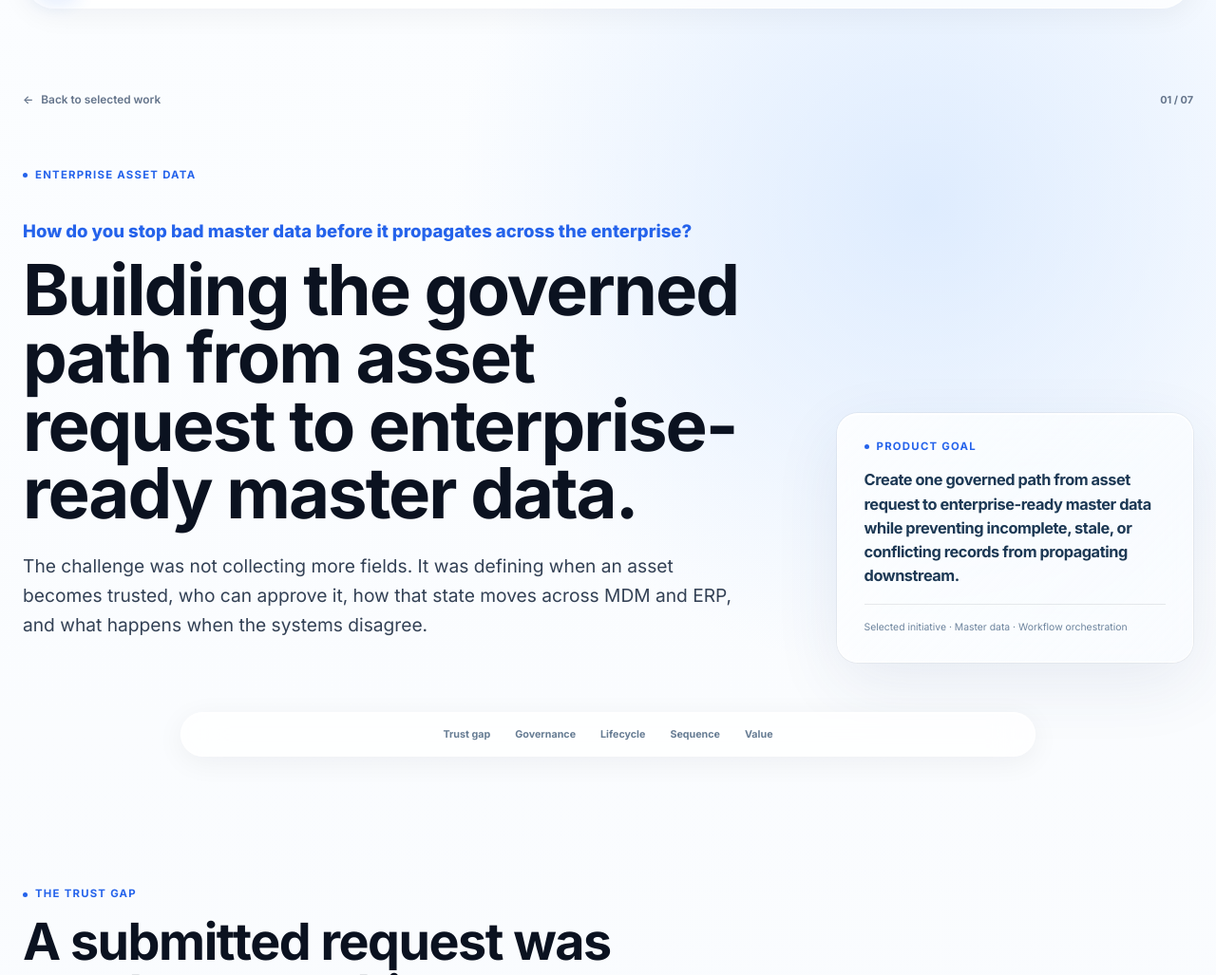
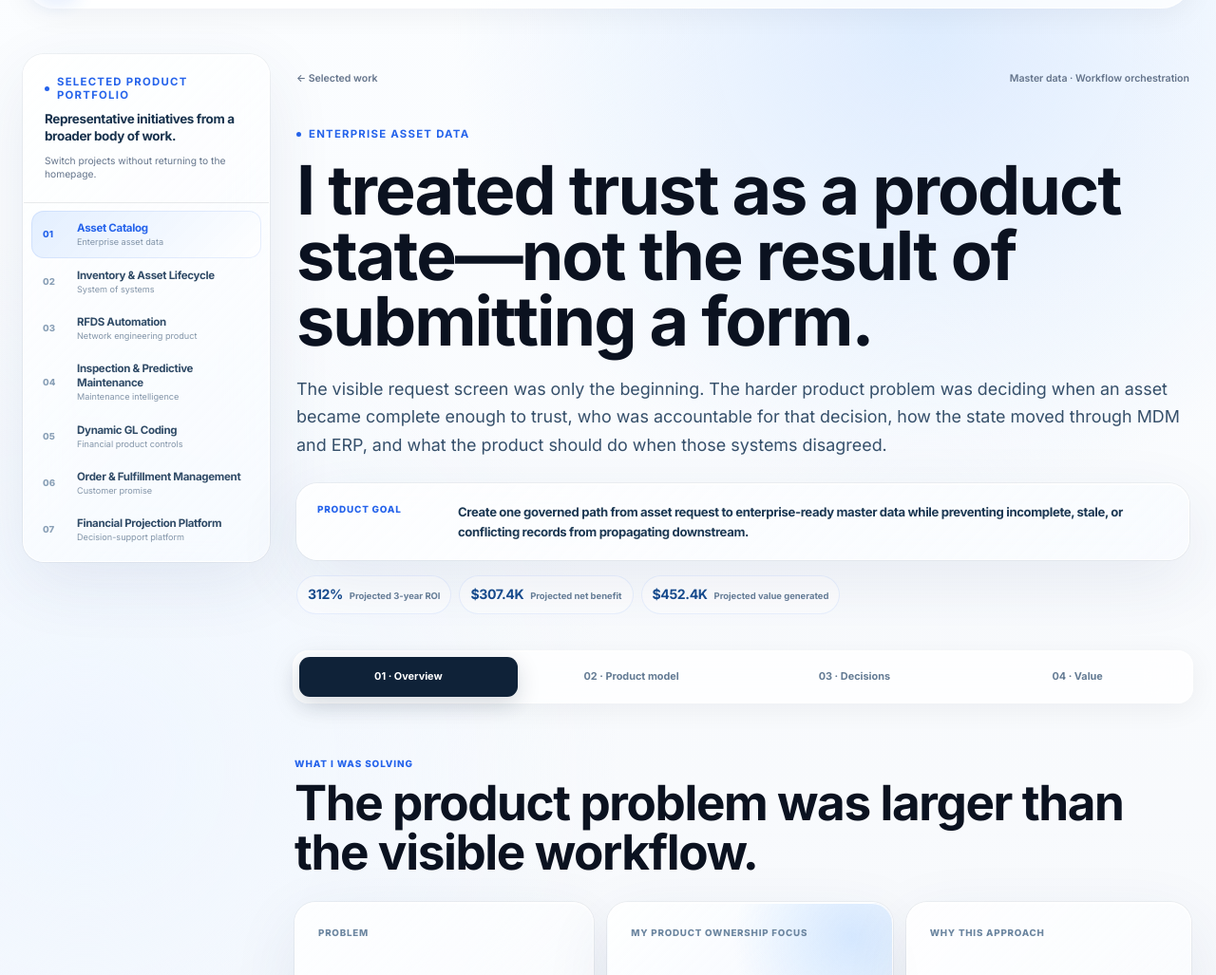
Before and after one commit to pvnskj/Test12, an Astro site: page /Test12/work/asset-catalog/ in a window 1280 px wide. Shown: the part 73-1100 px from the top of the page at 95% size. Built offline with nearby package versions, Linux system fonts and the light colour scheme; Astro itself is replaced by a stand-in of ours.

Commit message:
Replace long project pages with compact story workspace

```diff
--- a/src/pages/work/[slug].astro
+++ b/src/pages/work/[slug].astro
@@ -1,6 +1,6 @@
 ---
 import BaseLayout from '../../layouts/BaseLayout.astro';
-import ProjectStory from '../../components/ProjectStory.astro';
+import ProjectWorkspace from '../../components/ProjectWorkspace.astro';
 import { projects, type Project } from '../../data/projects';
 
 export function getStaticPaths() {
@@ -12,105 +12,11 @@ interface Props {
 }
 
 const { project } = Astro.props;
-const base = import.meta.env.BASE_URL;
-const nextProject = projects[(projects.findIndex((item) => item.slug === project.slug) + 1) % projects.length]!;
-
-const navBySlug: Record<string, { id: string; label: string }[]> = {
-  'asset-catalog': [
-    { id: 'trust-gap', label: 'Trust gap' },
-    { id: 'governance-model', label: 'Governance' },
-    { id: 'trusted-lifecycle', label: 'Lifecycle' },
-    { id: 'delivery-sequence', label: 'Sequence' },
-    { id: 'asset-value', label: 'Value' },
-  ],
-  inventory: [
-    { id: 'fractured-truth', label: 'Fractured truth' },
-    { id: 'authority-model', label: 'Authority' },
-    { id: 'custody', label: 'Custody' },
-    { id: 'recovery', label: 'Recovery' },
-    { id: 'inventory-value', label: 'Value' },
-  ],
-  rfds: [
-    { id: 'spreadsheet-bottleneck', label: 'Bottleneck' },
-    { id: 'knowledge-model', label: 'Knowledge model' },
-    { id: 'automation-boundary', label: 'Automation boundary' },
-    { id: 'risk-sequence', label: 'Risk sequence' },
-    { id: 'rfds-value', label: 'Outcome' },
-  ],
-  inspection: [
-    { id: 'maintenance-maturity', label: 'Maturity' },
-    { id: 'decision-engine', label: 'Decision engine' },
-    { id: 'field-economics', label: 'Field economics' },
-    { id: 'feedback-loop', label: 'Feedback loop' },
-    { id: 'inspection-value', label: 'Value' },
-  ],
-  'gl-coding': [
-    { id: 'policy-pressure', label: 'Policy pressure' },
-    { id: 'code-anatomy', label: 'Code anatomy' },
-    { id: 'control-model', label: 'Controls' },
-    { id: 'policy-product', label: 'Ownership lens' },
-    { id: 'gl-value', label: 'Value' },
-  ],
-  'order-fulfillment': [
-    { id: 'promise-gap', label: 'Promise gap' },
-    { id: 'order-state', label: 'Order state' },
-    { id: 'exception-design', label: 'Exceptions' },
-    { id: 'promise-sequence', label: 'Sequence' },
-    { id: 'order-value', label: 'Operating value' },
-  ],
-  'financial-projections': [
-    { id: 'decision-quality', label: 'Decision quality' },
-    { id: 'service-model', label: 'Service model' },
-    { id: 'model-risk', label: 'Model risk' },
-    { id: 'economic-sequence', label: 'Sequence' },
-    { id: 'financial-value', label: 'Value' },
-  ],
-};
-
-const storyNav = navBySlug[project.slug] ?? [];
 ---
 
 <BaseLayout
   title={`${project.title} | Venkata Parimi`}
   description={`${project.question} ${project.productGoal}`}
 >
-  <article class="case-study v4-case">
-    <section class="case-hero shell v4-case-hero">
-      <a class="back-link" href={`${base}#work`}><span aria-hidden="true">←</span> Back to selected work</a>
-      <div class="case-counter">{project.index} / {String(projects.length).padStart(2, '0')}</div>
-
-      <div class="v4-case-hero-grid">
-        <div class="case-hero-copy" data-reveal>
-          <p class="eyebrow">{project.eyebrow}</p>
-          <p class="v4-case-question">{project.question}</p>
-          <h1>{project.headline}</h1>
-          <p class="case-summary">{project.summary}</p>
-        </div>
-
-        <aside class="v4-goal-card glass-card" data-reveal aria-label="Product Goal">
-          <span class="eyebrow">Product Goal</span>
-          <strong>{project.productGoal}</strong>
-          <div></div>
-          <small>Selected initiative · {project.category}</small>
-        </aside>
-      </div>
-    </section>
-
-    <nav class="case-subnav glass-bar v4-case-subnav" aria-label={`${project.title} story sections`}>
-      <div class="v4-case-subnav-inner">
-        {storyNav.map((item) => <a href={`#${item.id}`}>{item.label}</a>)}
-      </div>
-    </nav>
-
-    <ProjectStory project={project} />
-
-    <section class="next-project shell v4-next-project">
-      <div class="next-project-card glass-card" data-reveal>
-        <span class="eyebrow">Next selected initiative · {nextProject.index}</span>
-        <h2>{nextProject.title}</h2>
-        <p>{nextProject.question}</p>
-        <a class="button button-primary" href={`${base}work/${nextProject.slug}/`}>Continue to product story →</a>
-      </div>
-    </section>
-  </article>
+  <ProjectWorkspace project={project} />
 </BaseLayout>
```
